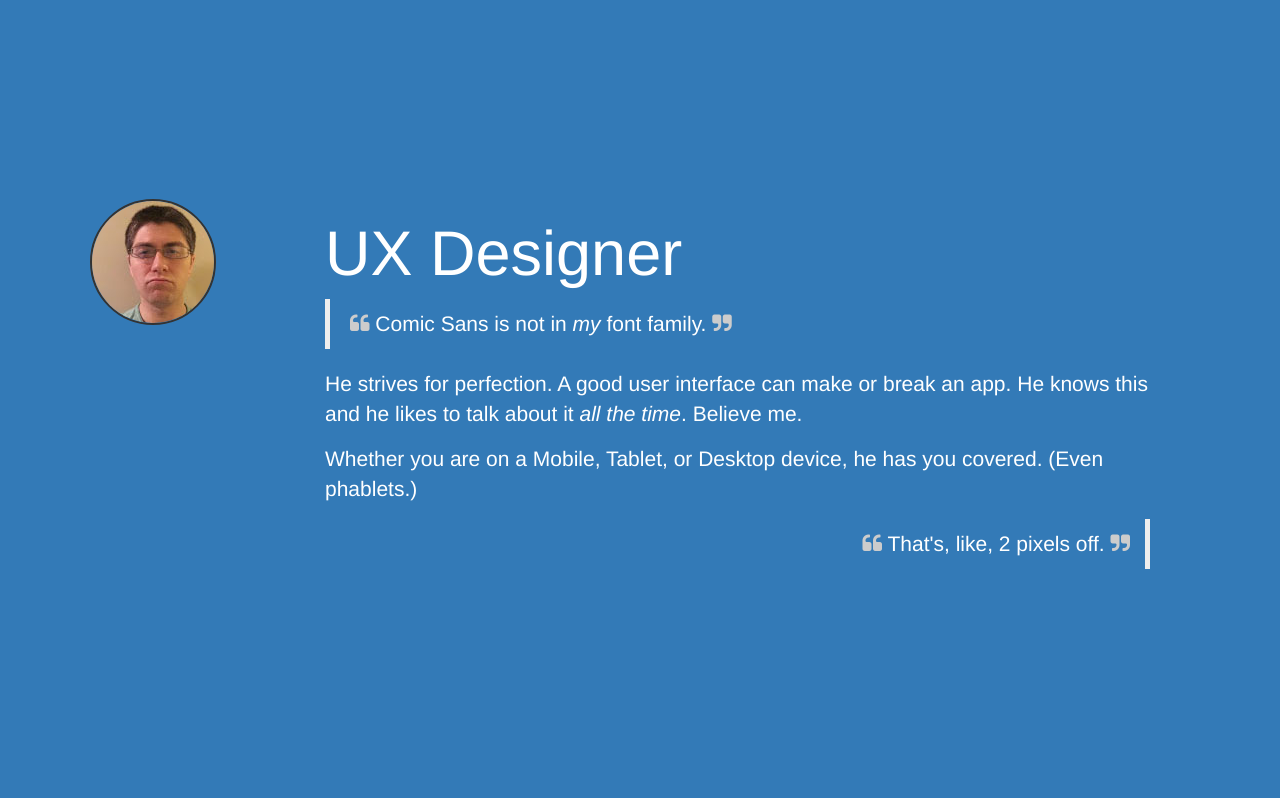
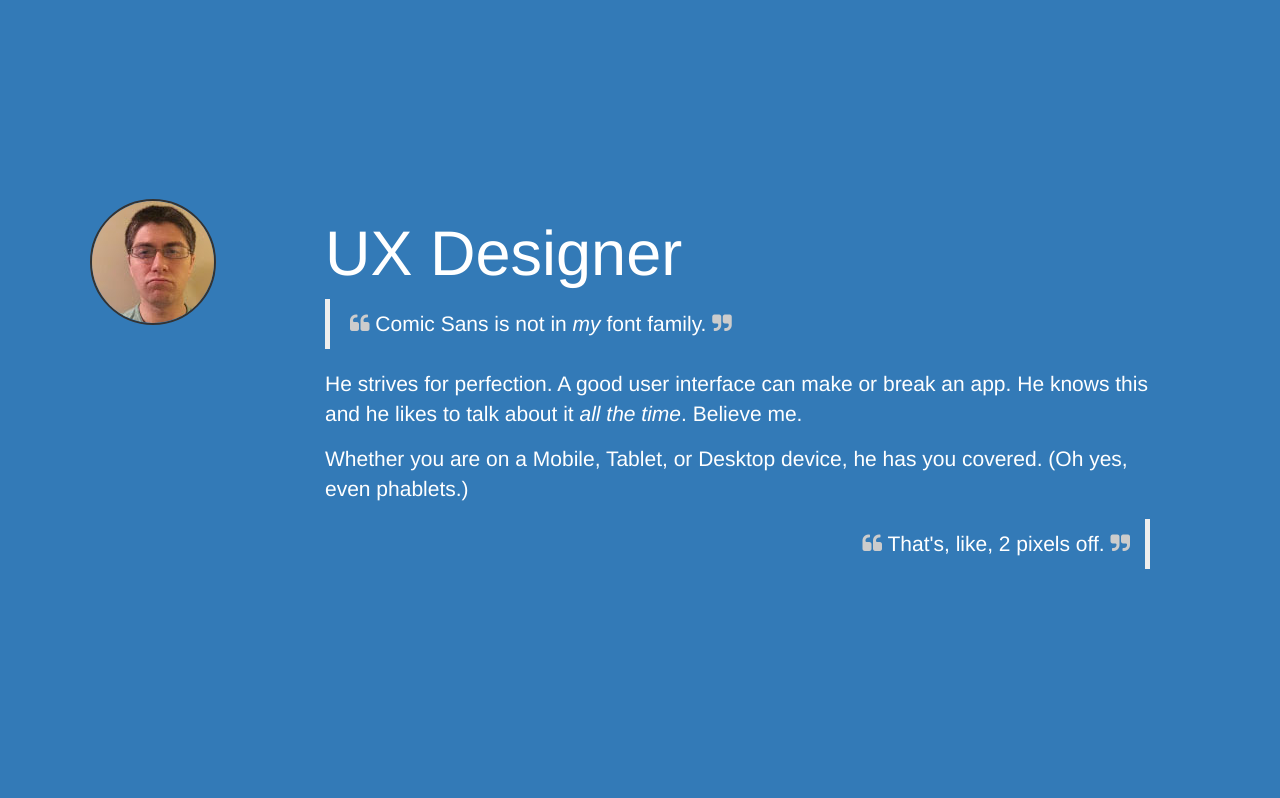
Before and after one commit to peterfrench/resume, a PHP site: page / in a window 1280 px wide. Shown: the part 801-1599 px from the top of the page. Run offline with PHP 8.4, Linux system fonts and the light colour scheme; some libraries are stand-ins or nearby versions.

Commit message:
wording tweak

```diff
--- a/views/pages/roleDesigner.php
+++ b/views/pages/roleDesigner.php
@@ -6,7 +6,7 @@
 	  <p><i class="fa fa-quote-left"></i> Comic Sans is not in <i>my</i> font family. <i class="fa fa-quote-right"></i></p>
 	</blockquote>
 	<p>He strives for perfection. A good user interface can make or break an app. He knows this and he likes to talk about it <i>all the time</i>. Believe me.</p>
-	<p>Whether you are on a Mobile, Tablet, or Desktop device, he has you covered. (Even phablets.)</p>
+	<p>Whether you are on a Mobile, Tablet, or Desktop device, he has you covered. (Oh yes, even phablets.)</p>
 	<blockquote class="blockquote-reverse">
 	  <p><i class="fa fa-quote-left"></i> That's, like, 2 pixels off. <i class="fa fa-quote-right"></i></p>
 	</blockquote>
```
